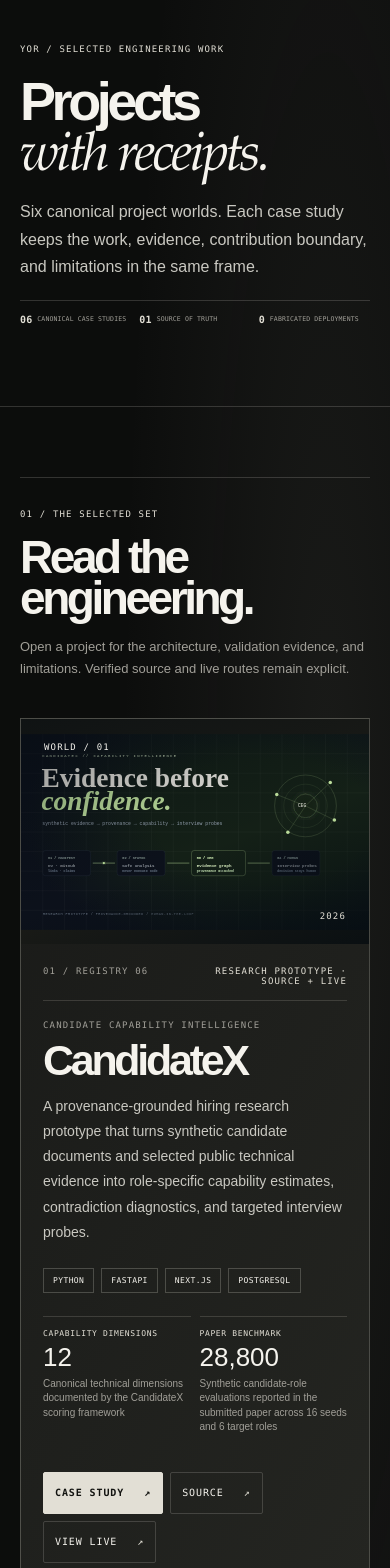
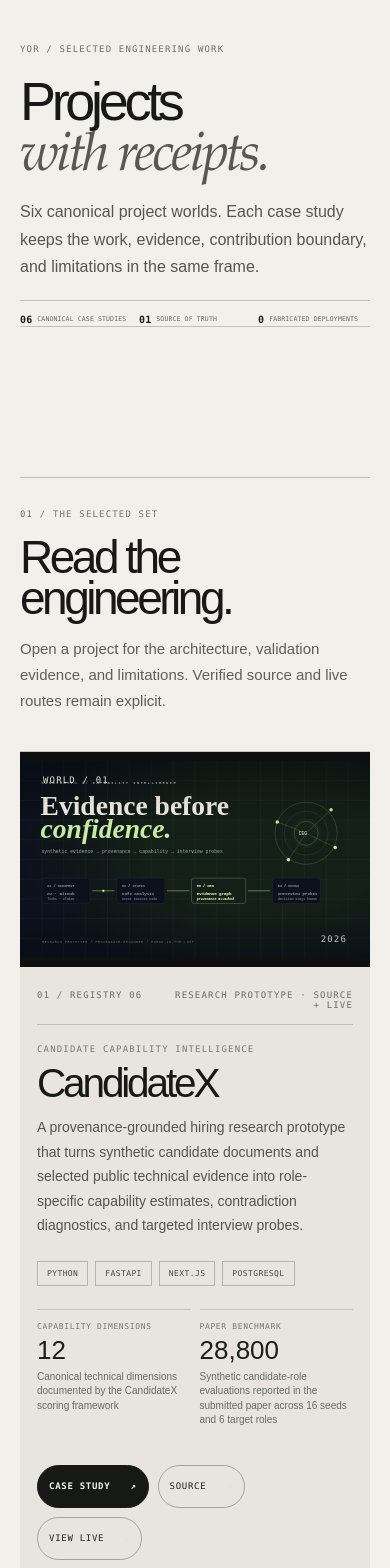
Before and after one commit to yorayriniwnl/Portfolio-Ayush-Roy, a Next.js app: page /projects in a window 390 px wide. Shown: the part 80-1648 px from the top of the page. Built offline with nearby package versions, Linux system fonts and the light colour scheme; no server answers.

Commit message:
design(index): replace dark dashboard cards with ivory editorial case-study spreads

```diff
--- a/src/styles/monograph.css
+++ b/src/styles/monograph.css
@@ -242,3 +242,64 @@ body::before { opacity: .06; }
 @media (prefers-reduced-motion: reduce) {
   .home * , .home *::before, .home *::after { animation: none !important; transition-duration: 0.01ms !important; }
 }
+
+/* Companion index: the same ink-and-paper editorial language as the homepage. */
+.projects-index { background: #f1f0eb; color: #181916; }
+.projects-index-hero { background: #f1f0eb; border-bottom: 0; }
+.projects-index-hero > .container > .technical { color: #6d6f65; }
+.projects-index-hero h1 { color: #181916; font-weight: 490; letter-spacing: -.08em; }
+.projects-index-hero h1 em { color: #575951; }
+.projects-index-deck { color: #55574e; }
+.projects-index-proof { border-top: 1px solid rgba(20,22,18,.22); border-bottom: 1px solid rgba(20,22,18,.22); }
+.projects-index-proof > span { color: #65675e; border-color: rgba(20,22,18,.15); }
+.projects-index-proof b { color: #1c1d18; }
+.projects-index-list { background: #f1f0eb; color: #181916; }
+.projects-index-heading { border-top: 1px solid rgba(20,22,18,.23); }
+.projects-index-heading .technical { color: #72746b; }
+.projects-index-heading h2 { color: #181916; font-weight: 485; letter-spacing: -.076em; }
+.projects-index-heading > p { color: #5e6057; font-size: 15px; line-height: 1.75; }
+.project-world-list { gap: 0; }
+.project-world-list > li { min-width: 0; }
+.project-world { border: 0; border-top: 1px solid rgba(20,22,18,.20); background: transparent; grid-template-columns: minmax(0,1.06fr) minmax(0,.94fr); gap: 0; transition: none; }
+.project-world:hover, .project-world:has(.project-world__title-link[data-project-active="true"]) { transform: none; border-color: rgba(20,22,18,.20); background: transparent; }
+.project-world-list > li:nth-child(even) .project-world__art { order: 2; }
+.project-world__art { min-height: 490px; background-color: #121514; background-position: center; background-size: contain; color: #f4f0e8; }
+.project-world__art::before { background: linear-gradient(180deg,rgba(0,0,0,.29),transparent 34%,transparent 75%,rgba(0,0,0,.24)); }
+.project-world__art .technical:first-child { color: #e8e5da; }
+.project-world__art .technical:last-child { color: #c6c3b8; }
+.project-world__body { padding: clamp(28px,4.5vw,68px); background: #e7e5de; color: #171916; }
+.project-world__metadata { color: #6a6c63; border-color: rgba(20,22,18,.18); }
+.project-world__status { color: #686b62; }
+.project-world__kicker { color: #77796d; }
+.project-world h3 { color: #171916; font-size: clamp(46px,5.2vw,82px); letter-spacing: -.078em; font-weight: 500; }
+.project-world__title-link { color: #171916; }
+.project-world__title-link[data-project-active="true"] { color: #35372f; }
+.project-world__title-link:hover { color: #45483f; }
+.project-world__purpose { color: #53564d; font-size: clamp(14px,1.05vw,17px); line-height: 1.75; }
+.project-world__technologies li { color: #474a42; border-color: rgba(23,25,21,.24); }
+.project-world__metrics > div { border-top-color: rgba(23,25,21,.17); }
+.project-world__metrics dt { color: #77786f; }
+.project-world__metrics dd { color: #1c1e1a; }
+.project-world__metrics small { color: #686a61; }
+.project-world__actions { gap: 9px; }
+.project-world__actions .action { color: #20211d; border: 1px solid rgba(23,25,21,.32); background: transparent; border-radius: 99px; min-height: 43px; letter-spacing: .08em; }
+.project-world__actions .action.primary { color: #f5f3ed; border-color: #171916; background: #171916; }
+.project-world__actions .action.primary::after { color: #f5f3ed; }
+.project-world__actions .action:hover { border-color: #171916; background: #d4d2ca; }
+.project-world__actions .action.primary:hover { background: #30312b; color: #fff; }
+
+@media (max-width: 900px) {
+  .project-world { grid-template-columns: 1fr; }
+  .project-world-list > li:nth-child(even) .project-world__art { order: 0; }
+  .project-world__art { min-height: clamp(260px,54vw,440px); }
+  .project-world__body { padding: clamp(24px,5vw,44px); }
+}
+@media (max-width: 560px) {
+  .projects-index-hero h1 { color: #171916; }
+  .projects-index-proof { gap: 7px; }
+  .projects-index-proof > span { color: #686a61; }
+  .project-world__art { min-height: clamp(190px,55vw,290px); }
+  .project-world h3 { font-size: clamp(39px,10.4vw,59px); }
+  .project-world__body { padding: 23px 17px 28px; }
+  .project-world__actions .action { font-size: 9px; }
+}
```
